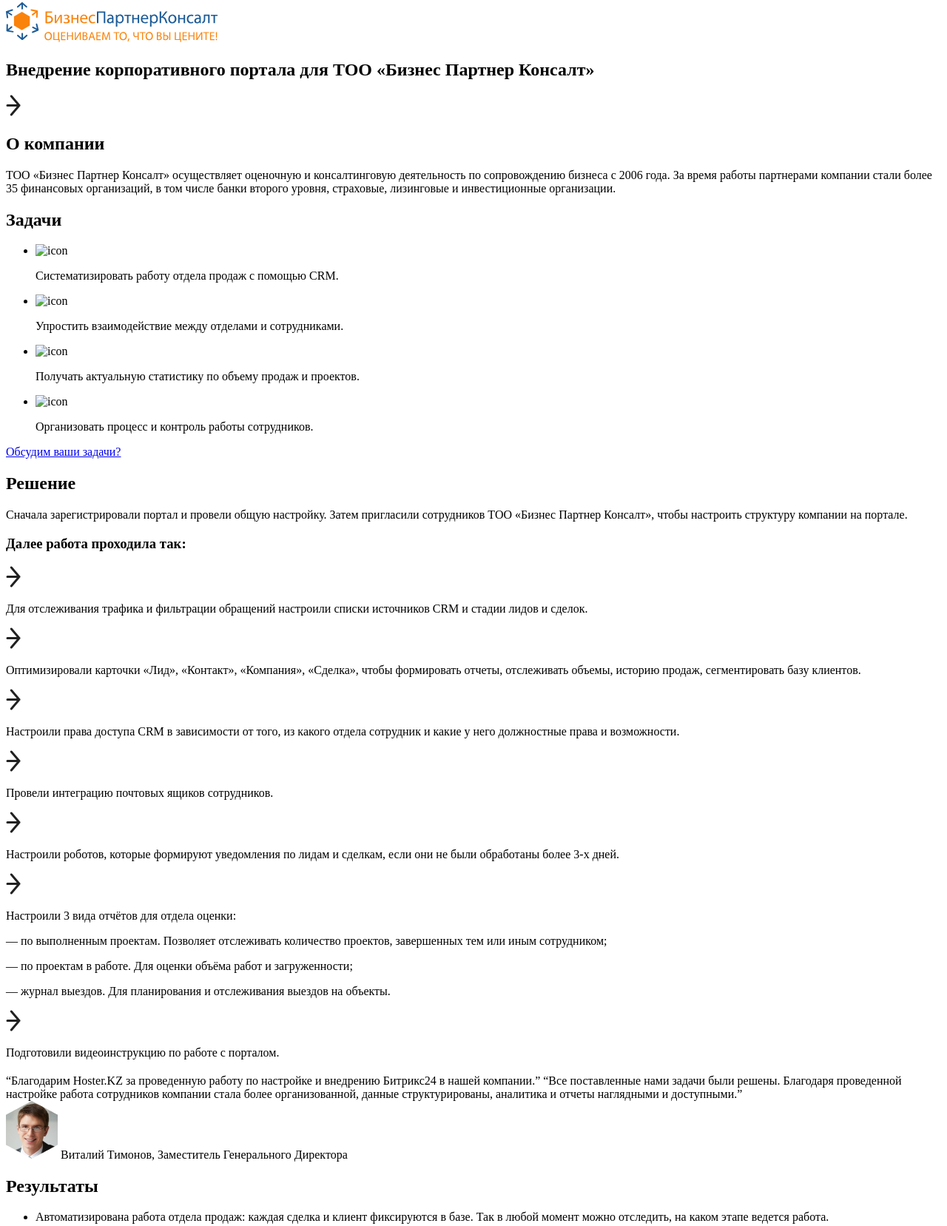
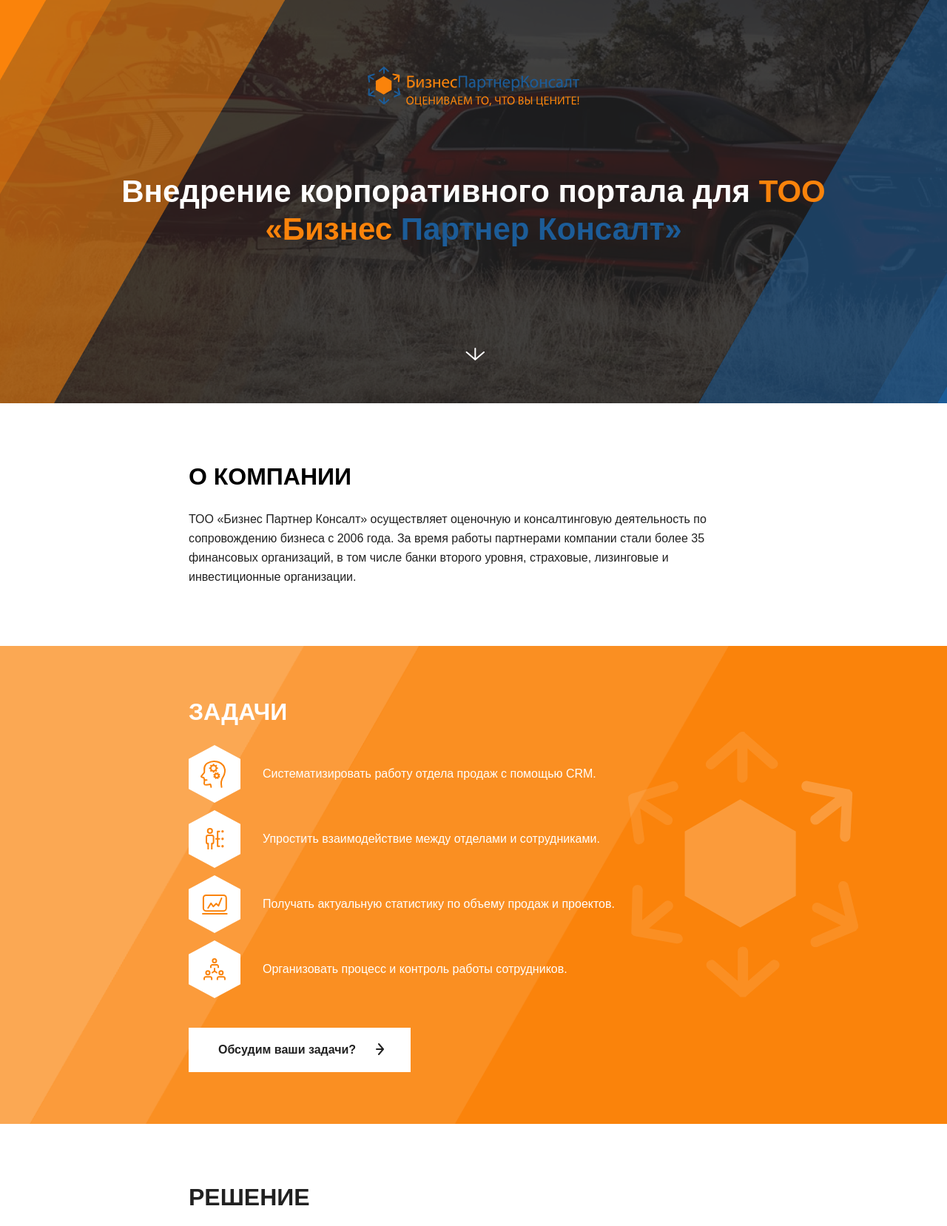
Before and after one commit to CJEF/partner-consalt, a website: page app/index.html in a window 1280 px wide. Shown: the part 5-1662 px from the top of the page at 74% size. Drawn offline with nearby package versions, Linux system fonts and the light colour scheme; files that its build step writes are made by us from their sources.

Commit message:
scss start

```diff
--- a/app/index.html
+++ b/app/index.html
@@ -6,6 +6,7 @@
 	<meta name="viewport" content="width=device-width, initial-scale=1.0">
 	<title>partner connsalt</title>
 	<link rel="stylesheet" href="css/app.min.css">
+	<link rel="stylesheet" href="css/bundle.css">
 </head>
 <body>
 
@@ -16,14 +17,19 @@
 				<img src="./images/src/logo.svg" alt="logo" class="intro__img">
 			</div>
 			<h1 class="intro__title">Внедрение корпоративного портала для <span class="span--orange">ТОО &laquo;Бизнес </span><span class="span--blue">Партнер Консалт&raquo;</span></h1>
-			<img src="./images/src/arrow.svg" alt="scroll down arrow" class="intro__arrow">
+			<a class="intro__arrow" href="#about">
+				<svg xmlns="http://www.w3.org/2000/svg" width="26" height="17" viewbox="0 0 26 17" fill="none">
+					<path d="M13.3333 0.999999L13.3333 16M13.3333 16L1.66666 6M13.3333 16L25 6" stroke="white" stroke-width="2"
+						stroke-linecap="round" stroke-linejoin="round" />
+				</svg>
+			</a>
 		</div>
 	</section>
 
-	<section class="about">
+	<section class="about" id="about">
 		<div class="container">
 			<div class="about__inner">
-				<h2 class="about__title">О компании</h2>
+				<h2 class="about__title title">О компании</h2>
 				<p class="text about__text">ТОО «Бизнес Партнер Консалт» осуществляет оценочную и консалтинговую деятельность по сопровождению бизнеса с 2006 года.
 				За время работы партнерами компании стали более 35 финансовых организаций, в том числе банки второго уровня, страховые,
 				лизинговые и инвестиционные организации.</p>
@@ -32,44 +38,47 @@
 	</section>
 
 	<section class="tasks">
-		<div class="container">
-			<h2 class="tasks__title">Задачи</h2>
+		<div class="container tasks__inner">
+			<h2 class="tasks__title title">Задачи</h2>
 			<ul class="tasks__list">
 				<li class="tasks__item">
-					<img src="./images/src/task-1" alt="icon" class="tasks__icon">
+					<img src="./images/src/task-1.svg" alt="icon" class="tasks__icon">
 					<p class="tasks__text text">Систематизировать работу отдела продаж с помощью CRM.</p>
 				</li>
 				<li class="tasks__item">
-					<img src="./images/src/task-2" alt="icon" class="tasks__icon">
+					<img src="./images/src/task-2.svg" alt="icon" class="tasks__icon">
 					<p class="tasks__text text">Упростить взаимодействие между отделами и сотрудниками.</p>
 				</li>
 				<li class="tasks__item">
-					<img src="./images/src/task-3" alt="icon" class="tasks__icon">
+					<img src="./images/src/task-3.svg" alt="icon" class="tasks__icon">
 					<p class="tasks__text text">Получать актуальную статистику по объему продаж и проектов.</p>
 				</li>
 				<li class="tasks__item">
-					<img src="./images/src/task-4" alt="icon" class="tasks__icon">
+					<img src="./images/src/task-4.svg" alt="icon" class="tasks__icon">
 					<p class="tasks__text text">Организовать процесс и контроль работы сотрудников.</p>
 				</li>
 			</ul>
 			<div class="tasks__btn">
 				<a href="javascript:;" class="btn btn--white">Обсудим ваши задачи?</a>
 			</div>
+			<img src="./images/src/sun.svg" alt="sun logo" class="tasks__bg-img">
+
 		</div>
 	</section>
 
 	<section class="decision">
-		<div class="container">
+		<div class="container decision__inner">
 			<h2 class="decision__title title">Решение</h2>
 			<p class="decision__text text">Сначала зарегистрировали портал и&nbsp;провели общую настройку. Затем пригласили сотрудников ТОО &laquo;Бизнес Партнер
 			Консалт&raquo;, чтобы настроить структуру компании на&nbsp;портале.</p>
 			<div class="decision__steps">
-				<h3 class="decision__steps-title">Далее работа проходила так:</h3>
+				<h3 class="decision__steps-title title">Далее работа проходила так:</h3>
 				<div class="decision__step decision-step">
 					<div class="decision-step__content">
 						<img class="decision-step__arrow" src="./images/src/arrow.svg" alt="arrow">
 						<p class="decision-step__text text">Для отслеживания трафика и&nbsp;фильтрации обращений настроили списки источников CRM и&nbsp;стадии лидов и&nbsp;сделок.</p>
 					</div>
+					<img src="./images/src/bitrix-1.png" alt="bitrix" class="decision__img">
 				</div>
 				<div class="decision__step decision-step">
 					<div class="decision-step__content">
@@ -77,6 +86,7 @@
 						<p class="decision-step__text text">Оптимизировали карточки &laquo;Лид&raquo;, &laquo;Контакт&raquo;, &laquo;Компания&raquo;, &laquo;Сделка&raquo;, чтобы
 						формировать отчеты, отслеживать объемы, историю продаж, сегментировать базу клиентов.</p>
 					</div>
+					<img src="./images/src/bitrix-2.png" alt="bitrix">
 				</div>
 				<div class="decision__step decision-step">
 					<div class="decision-step__content">
@@ -100,16 +110,38 @@
 				<div class="decision__step decision-step">
 					<div class="decision-step__content">
 						<img class="decision-step__arrow" src="./images/src/arrow.svg" alt="arrow">
-						<p class="decision-step__text text">Настроили 3 вида отчётов для отдела оценки:</p>
-						<p class="decision-step__text text">&mdash;&nbsp;по&nbsp;выполненным проектам. Позволяет отслеживать количество проектов, завершенных тем или иным
-						сотрудником;</p>
-						<p class="decision-step__text text">&mdash;&nbsp;по&nbsp;проектам в&nbsp;работе. Для оценки объёма работ и&nbsp;загруженности;</p>
-						<p class="decision-step__text text">&mdash;&nbsp;журнал выездов. Для планирования и&nbsp;отслеживания выездов на&nbsp;объекты.</p>
+						<div class="decision-step__text-wrap">
+							<p class="decision-step__text text">Настроили 3 вида отчётов для отдела оценки:</p>
+							<p class="decision-step__text text">&mdash;&nbsp;по&nbsp;выполненным проектам. Позволяет отслеживать количество проектов, завершенных тем или иным
+							сотрудником;</p>
+							<p class="decision-step__text text">&mdash;&nbsp;по&nbsp;проектам в&nbsp;работе. Для оценки объёма работ и&nbsp;загруженности;</p>
+							<p class="decision-step__text text">&mdash;&nbsp;журнал выездов. Для планирования и&nbsp;отслеживания выездов на&nbsp;объекты.</p>
+						</div>
 					</div>
 				</div>
-				<div class="decision__slider">
+			</div>
+		</div>
+		<div class="decision-slider">
+			<div class="decision-slider__container">
+				<div class="swiper-container">
+					<!-- Additional required wrapper -->
+					<div class="swiper-wrapper">
+						<!-- Slides -->
+						<div class="swiper-slide">Slide 1</div>
+						<div class="swiper-slide">Slide 2</div>
+					</div>
+					<!-- If we need pagination -->
+					<div class="swiper-pagination"></div>
+
+					<!-- If we need navigation buttons -->
+					<div class="swiper-button-prev"></div>
+					<div class="swiper-button-next"></div>
 
 				</div>
+			</div>
+		</div>
+		<div class="container decision__inner">
+			<div class="decision__steps">
 				<div class="decision__step decision-step">
 					<div class="decision-step__content">
 						<img class="decision-step__arrow" src="./images/src/arrow.svg" alt="arrow">
@@ -122,7 +154,7 @@
 
 	<section class="quotes">
 		<div class="container">
-			<h2 class="quotes__title"></h2>
+			<h2 class="quotes__title title"></h2>
 			<q class="quote">Благодарим Hoster.KZ за&nbsp;проведенную работу по&nbsp;настройке и&nbsp;внедрению Битрикс24&nbsp;в нашей компании.</q>
 			<q class="quote">Все поставленные нами задачи были решены. Благодаря проведенной настройке работа сотрудников компании стала более
 			организованной, данные структурированы, аналитика и&nbsp;отчеты наглядными и&nbsp;доступными.</q>
@@ -158,7 +190,7 @@
 </main>
 
 
-
+<script src="js/bundle.js"></script>
 <script src="js/app.min.js"></script>
 </body>
 </html>
--- /dev/null
+++ b/app/sass/blocks/about.scss
@@ -0,0 +1,10 @@
+.about {
+    scroll-behavior: smooth;
+    overflow-y: scroll;
+    &__inner {
+        padding: 80px 0;
+    }
+    &__title {
+        margin-bottom: 25px;
+    }
+}
--- /dev/null
+++ b/app/sass/blocks/decision.scss
@@ -0,0 +1,63 @@
+.decision {
+    counter-reset: steps;
+    &__inner {
+        padding: 80px 15px;
+    }
+    &__title {
+        margin-bottom: 22px;
+        color: $black;
+    }
+    &__text {
+        max-width: 713px;
+    }
+    &__steps {
+        margin-top: 40px;
+        &-title {
+            margin-bottom: 30px;
+        }
+    }
+    &__step {
+        padding-left: 35px;
+    }
+
+    &-step {
+        margin: 40px 0;
+        &__arrow {
+            margin-right: 20px;
+        }
+        &__content {
+            display: flex;
+            align-items: center;
+            margin-bottom: 20px;
+            position: relative;
+            &::before {
+                counter-increment: steps;
+                content: counter(steps);
+                position: absolute;
+                top: 50%;
+                left: -35px;
+                font-family: 'Montserrat', sans-serif;
+                font-weight: 400;
+                font-size: 42px;
+                line-height: 26px;
+                color: $black;
+                transform: translateY(-50%);
+            }
+        }
+        &__text {
+            margin-bottom: 25px;
+            &:last-child {
+                margin-bottom: 0;
+            }
+        }
+        &:nth-child(7) {
+            .decision-step__content {
+                align-items: flex-start;
+                &:before {
+                    top: 4px;
+                    transform: none;
+                }
+            }
+        }
+    }
+}
--- /dev/null
+++ b/app/sass/blocks/intro.scss
@@ -0,0 +1,55 @@
+.intro {
+    background-image: url("../images/src/intro-bg.png");
+    background-size: cover;
+    background-repeat: no-repeat;
+    background-position: center;
+    height: 550px;
+    &__inner {
+        padding-top: 95px;
+        padding-bottom: 215px;
+        display: flex;
+        flex-direction: column;
+        justify-content: center;
+        max-width: 970px;
+        margin: 0 auto;
+    }
+    &__logo {
+        margin: 0 auto 85px;
+    }
+    &__title {
+        text-align: center;
+        color: #fff;
+        font-family: 'Montserrat', sans-serif;
+        font-weight: 700;
+        font-size: 42px;
+        line-height: 51px;
+        .span--blue,
+        .span--orange {
+            font-family: 'Montserrat', sans-serif;
+            font-weight: 700;
+            font-size: 42px;
+            line-height: 51px;
+        }
+        .span--orange {
+            color: $orange;
+        }
+        .span--blue {
+            color: $blue;
+        }
+    }
+    &__arrow {
+        margin: 115px auto 0;
+        width: 23px;
+        height: 15px;
+        cursor: pointer;
+        animation: scroll;
+        animation-iteration-count: infinite;
+        animation-duration: 2s;
+    }
+}
+
+@keyframes scroll {
+  0%   {transform: translateY(0);}
+  50%   {transform: translateY(20px);}
+  100%  {transform: translateY(0);}
+}
--- /dev/null
+++ b/app/sass/blocks/tasks.scss
@@ -0,0 +1,35 @@
+.tasks {
+    background-color: $orange;
+    background-image: url('../images/src/tasks-bg.png');
+    background-size: cover;
+    &__inner {
+        padding: 70px 15px;
+        position: relative;
+    }
+    &__title {
+        color: #fff;
+        margin-bottom: 25px;
+    }
+    &__item {
+        display: flex;
+        align-items: center;
+        margin-bottom: 10px;
+    }
+    &__item:last-child {
+        margin-bottom: 0;
+    }
+    &__icon {
+        margin-right: 30px;
+    }
+    &__text {
+        color: #fff;
+    }
+    &__btn {
+        margin-top: 40px;
+    }
+    &__bg-img {
+        position: absolute;
+        top: 18%;
+        right: -15%;
+    }
+}
--- a/app/sass/global.scss
+++ b/app/sass/global.scss
@@ -6,7 +6,7 @@
 *:before,
 *:after {
     box-sizing: inherit;
-    font-family: 'Open Sans', sans-serif;
+    font-family: 'Montserrat', sans-serif;
     font-weight: 400;
 }
 
@@ -43,6 +43,7 @@
 body {
     min-width: 320px;
     position: relative;
+    margin: 0;
 }
 
 strong {
@@ -50,7 +51,7 @@
 }
 
 button {
-    font-family: 'Open Sans';
+    font-family: 'Montserrat', sans-serif;
     font-weight: 600;
     cursor: pointer;
     border: none;
@@ -64,3 +65,65 @@
 img {
     max-width: 100%;
 }
+
+.container {
+    margin: 0 auto;
+    padding: 0 15px;
+    max-width: 800px;
+}
+
+h2.title {
+    font-family: 'Montserrat', sans-serif;
+    font-weight: 700;
+    font-size: 32px;
+    line-height: 39px;
+    text-transform: uppercase;
+}
+
+h3.title {
+    font-family: 'Montserrat', sans-serif;
+    font-weight: 600;
+    font-size: 21px;
+    line-height: 26px;
+    color: $black;
+}
+
+.text {
+    font-family: 'Montserrat', sans-serif;
+    font-weight: 400;
+    font-size: 16px;
+    line-height: 26px;
+    color: $black;
+}
+
+.btn {
+    font-family: "Montserrat", sans-serif;
+    font-weight: 600;
+    font-size: 16px;
+    line-height: 22px;
+    transition: .2s;
+    text-align: center;
+}
+
+.btn--white {
+    display: inline-flex;
+    align-items: center;
+    padding-left: 40px;
+    height: 60px;
+    width: 300px;
+    color: $black;
+    background-color: #fff;
+    position: relative;
+    &:after {
+        content: url('../images/src/btn-arrow.svg');
+        position: absolute;
+        width: 14px;
+        height: 9px;
+        right: 35px;
+        top: 50%;
+        transform: translateY(-100%);
+    }
+    &:hover {
+        background-color:  rgba(255, 255, 255, 0.9);
+    }
+}
--- a/app/sass/main.scss
+++ b/app/sass/main.scss
@@ -0,0 +1,10 @@
+@import "fonts";
+@import "vars";
+@import "global";
+
+@import "blocks/intro";
+@import "blocks/about";
+@import "blocks/decision";
+@import "blocks/tasks";
+@import "blocks/quotes";
+@import "blocks/result";
--- a/app/sass/vars.scss
+++ b/app/sass/vars.scss
@@ -0,0 +1,4 @@
+$orange: #fa830b;
+$blue: #1c5c98;
+$gray: #e5e5e5;
+$black: #212121;
--- a/gulpfile.js
+++ b/gulpfile.js
@@ -43,7 +43,6 @@
 
 function scripts() {
 	return src([ // Берём файлы из источников
-		'node_modules/jquery/dist/jquery.min.js', // Пример подключения библиотеки
 		'app/js/app.js', // Пользовательские скрипты, использующие библиотеку, должны быть подключены в конце
 		])
 	.pipe(concat('app.min.js')) // Конкатенируем в один файл
```
Also changed, not shown: app/js/app.js (+20 -3 lines), app/css/app.min.css, app/css/bundle.css (added), app/images/src/btn-arrow.svg (added), app/images/src/decision-slider__bg.png (added), app/images/src/intro-bg.jpg (deleted), app/images/src/intro-bg.png (added), app/images/src/tasks-bg.png (renamed from app/images/src/about-bg.png), app/js/app.min.js, app/js/bundle.js (added), app/sass/blocks/quotes.scss (added), app/sass/blocks/result.scss (added).
